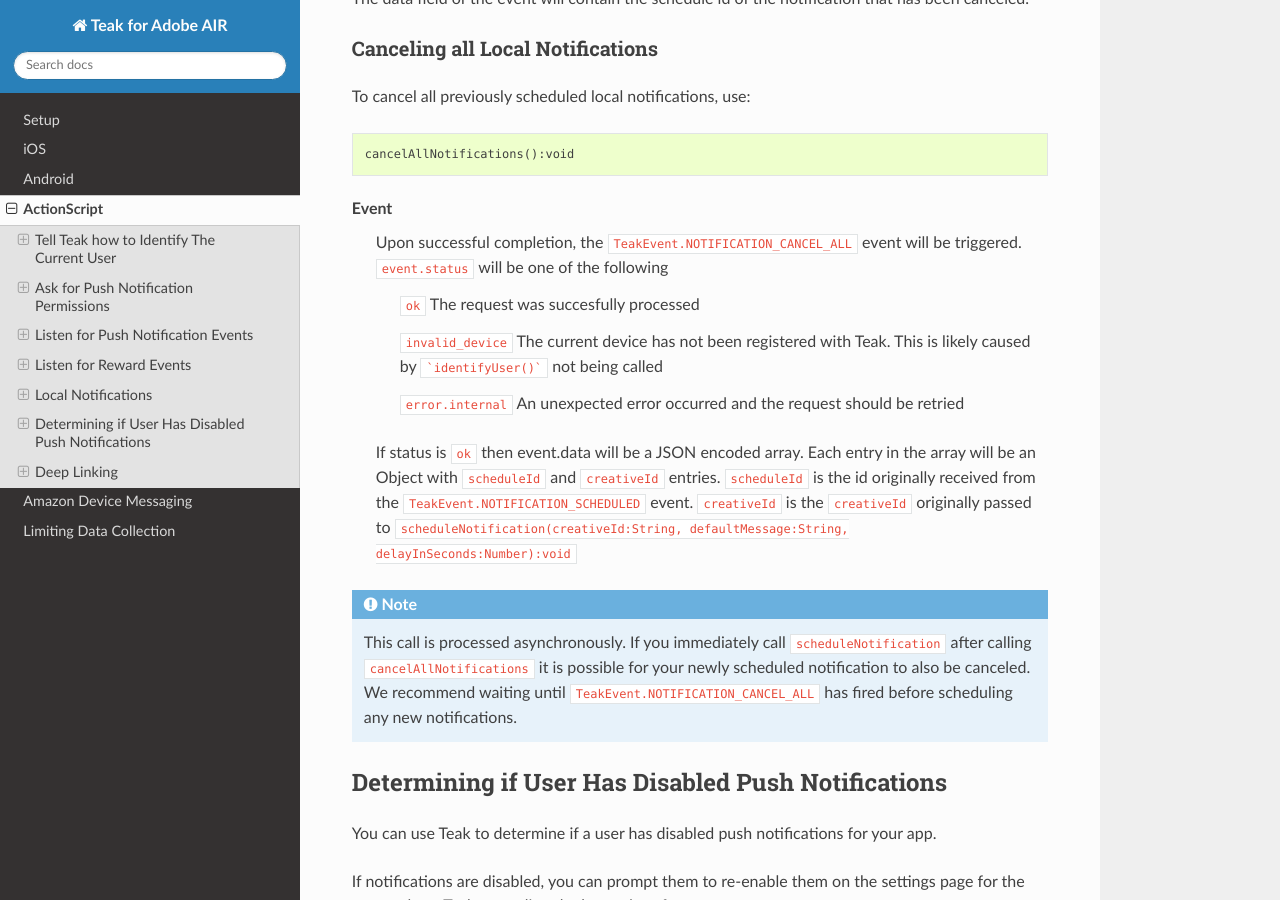
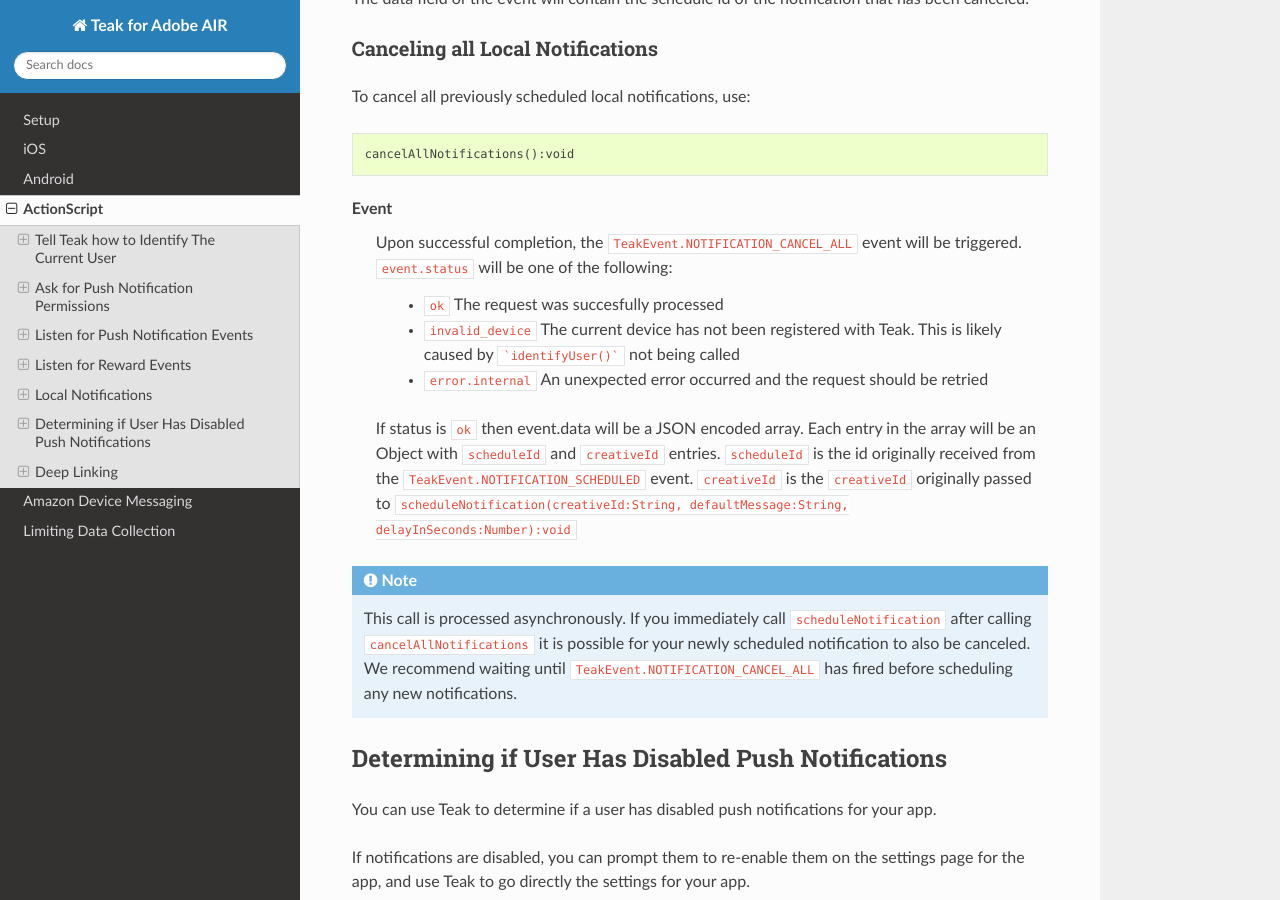
Before and after one commit to GoCarrot/teak-air, a Sphinx documentation site: the page built from docs/action-script.rst, in a window 1280 px wide and 900 px high, scrolled down 4007 px. Built offline with Sphinx 7.4.7 and the Read the Docs theme 2.0.0, drawn with Linux system fonts in a browser that asks for light colours.

````diff
--- a/docs/action-script.rst
+++ b/docs/action-script.rst
@@ -151,12 +151,13 @@ To cancel all previously scheduled local notifications, use::
 
 Event
     Upon successful completion, the ``TeakEvent.NOTIFICATION_CANCEL_ALL`` event will be triggered. ``event.status``
-    will be one of the following
-        ``ok`` The request was succesfully processed
+    will be one of the following:
 
-        ``invalid_device`` The current device has not been registered with Teak. This is likely caused by ```identifyUser()``` not being called
+        * ``ok`` The request was succesfully processed
 
-        ``error.internal`` An unexpected error occurred and the request should be retried
+        * ``invalid_device`` The current device has not been registered with Teak. This is likely caused by ```identifyUser()``` not being called
+
+        * ``error.internal`` An unexpected error occurred and the request should be retried
 
     If status is ``ok`` then event.data will be a JSON encoded array. Each entry in the array will be an
     Object with ``scheduleId`` and ``creativeId`` entries. ``scheduleId`` is the id originally received from the
````
